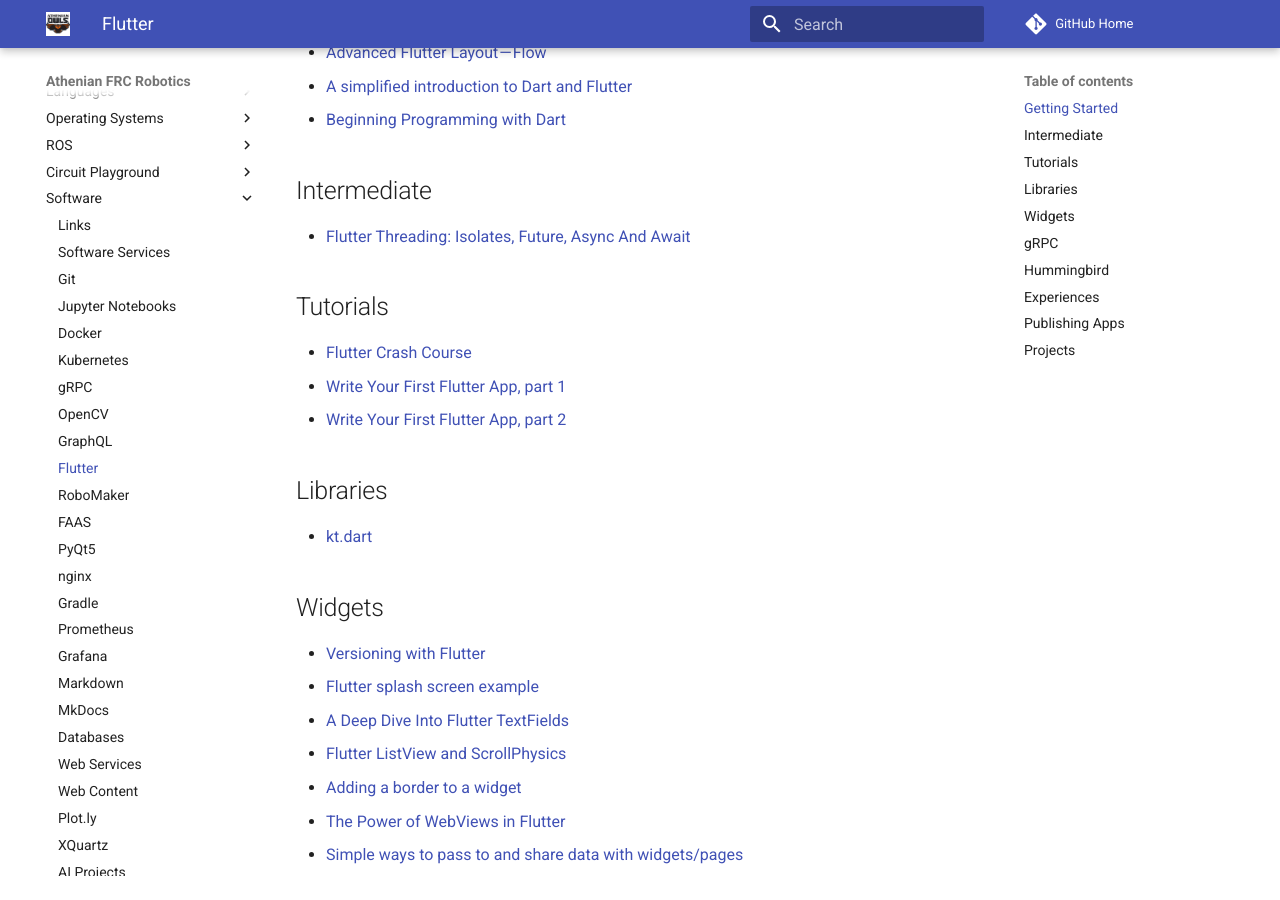
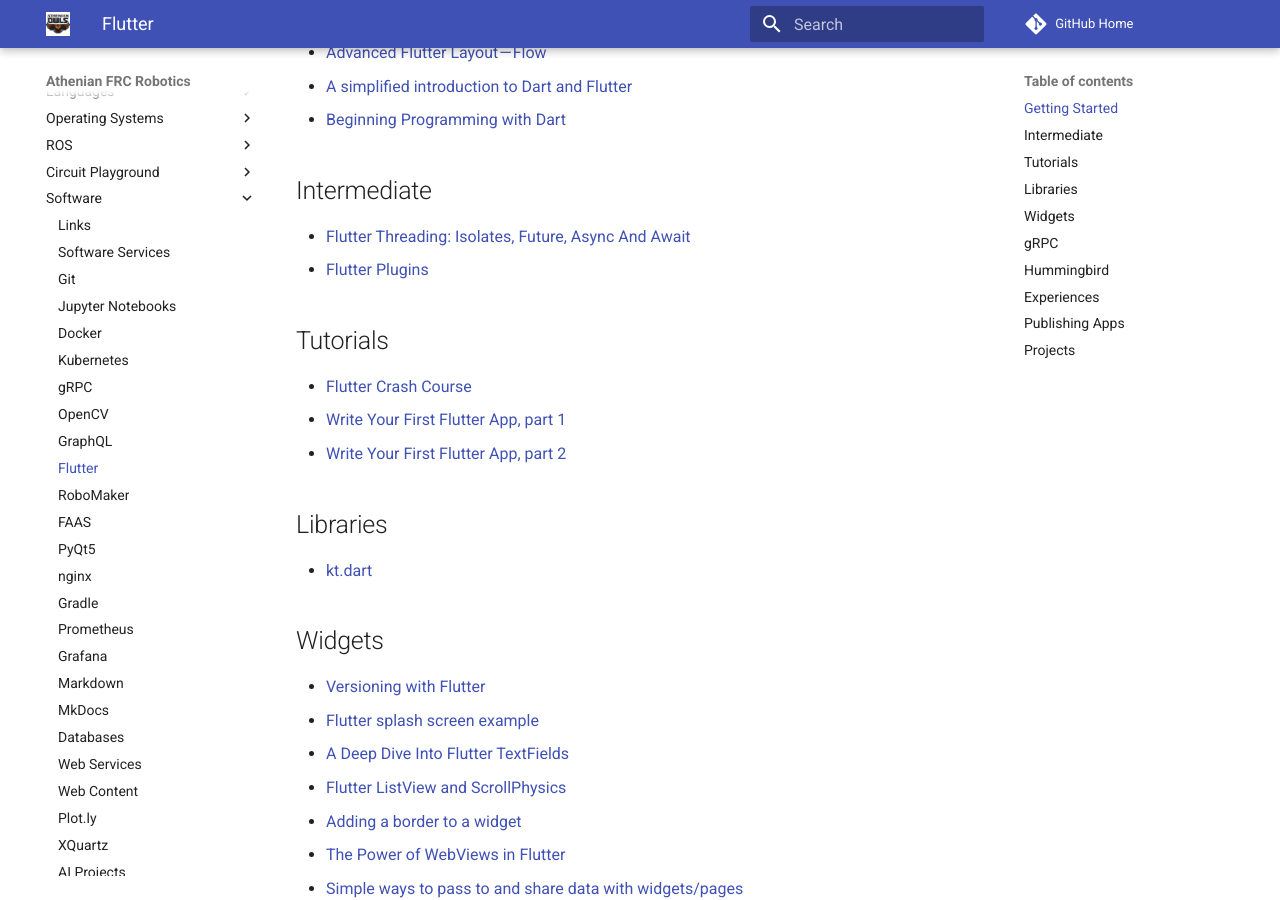
Before and after one commit to athenian-robotics/athenian-robotics-mkdocs, an MkDocs documentation site: the page built from docs/flutter.md, in a window 1280 px wide and 900 px high, scrolled down 693 px. Built offline with MkDocs 1.6.1 and Material for MkDocs 9.7.7, drawn with Linux system fonts in a browser that asks for light colours; comment, search, counter and statistics services are not loaded.

Commit message:
Update docs

```diff
--- a/docs/flutter.md
+++ b/docs/flutter.md
@@ -22,6 +22,7 @@
 
 ## Intermediate
 * [Flutter Threading: Isolates, Future, Async And Await](https://buildflutter.com/flutter-threading-isolates-future-async-and-await/)
+* [Flutter Plugins](https://github.com/flutter/plugins)
 
 ## Tutorials
 * [Flutter Crash Course](https://fluttercrashcourse.com)
```
